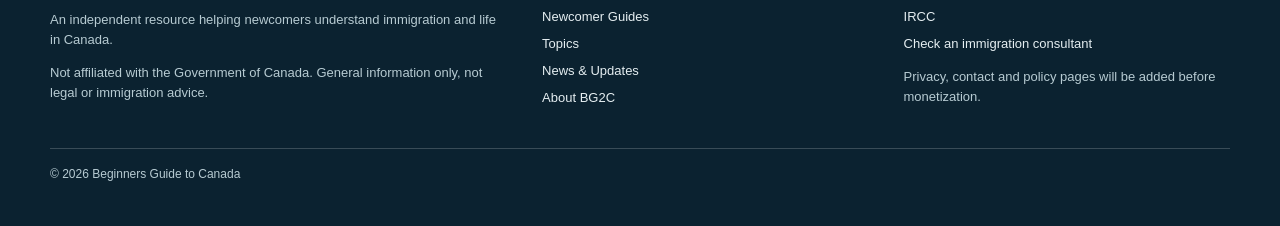
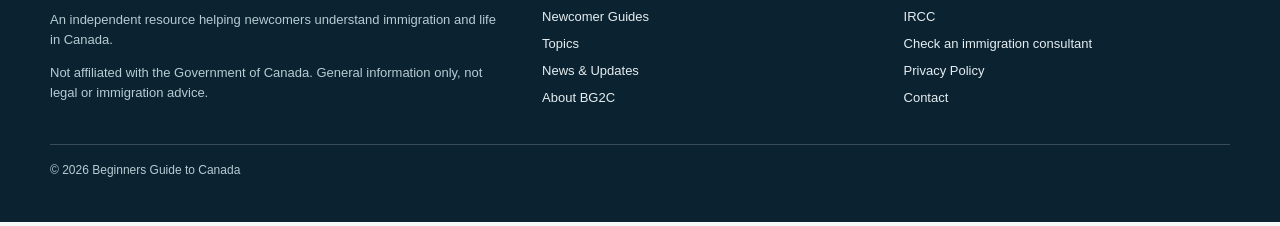
Before and after one commit to amitbhatia1298/beginners-guide-to-canada, a website: page index.html in a window 1280 px wide. Shown: the part 2832-3058 px from the top of the page. Drawn offline with Linux system fonts and the light colour scheme.

Commit message:
Add privacy and contact links to footer

```diff
--- a/index.html
+++ b/index.html
@@ -40,5 +40,5 @@
 <section class="section" id="updates"><div class="container"><div class="section-heading"><div><div class="eyebrow">Editorial desk</div><h2>News & updates</h2></div><p>Clear explanations of Canadian immigration developments, with sources and dates, are coming soon.</p></div><div class="news"><div class="news-main"><div class="eyebrow">Coming soon • News coverage</div><h3>Canadian immigration updates, explained without the jargon.</h3><p>When BG2C publishes news, each article will explain what changed, who is affected, what to do next, and where to verify the information.</p><div class="note">This is a design preview. We have intentionally not published placeholder stories as real news.</div></div><aside class="news-aside"><div class="eyebrow">Trusted official sources</div><h3>Check the latest directly</h3><ul><li><a href="https://www.canada.ca/en/immigration-refugees-citizenship.html" target="_blank" rel="noopener">Immigration, Refugees and Citizenship Canada ↗</a></li><li><a href="https://www.canada.ca/en/immigration-refugees-citizenship/news.html" target="_blank" rel="noopener">IRCC news releases ↗</a></li><li><a href="https://www.canada.ca/en/services/benefits.html" target="_blank" rel="noopener">Government of Canada benefits ↗</a></li></ul></aside></div></div></section>
 <section class="section about" id="about"><div class="container about-grid"><div><div class="eyebrow">The story behind BG2C</div><h2>Built from a real newcomer journey.</h2><p>Clear guidance. Real experience. Official sources.</p></div><div><p>Beginners Guide to Canada, or BG2C for short, is a free resource for people who are planning to move to Canada, are going through the process, or have just landed.</p><p>I came from India, studied operations management in New Zealand and worked in inventory control there for a few years. In 2019 I moved to Canada as a permanent resident, and in 2023 I became a citizen. Each stage had its own forms, rules and waiting, and finding information I could rely on was part of every one of them. BG2C is the guide I wanted at each of those points.</p><p>I am not a lawyer or a licensed immigration consultant. I share what I learned, point to the official source and say when something is only my experience.</p></div></div></section>
 </main>
-<footer class="footer"><div class="container"><div class="footer-grid"><div><h3>Beginners Guide to Canada</h3><p>An independent resource helping newcomers understand immigration and life in Canada.</p><p>Not affiliated with the Government of Canada. General information only, not legal or immigration advice.</p></div><div><h3>Explore</h3><a href="#guides">Newcomer Guides</a><a href="#topics">Topics</a><a href="#updates">News & Updates</a><a href="#about">About BG2C</a></div><div><h3>Official resources</h3><a href="https://www.canada.ca/en/immigration-refugees-citizenship.html">IRCC</a><a href="https://college-ic.ca/">Check an immigration consultant</a><p>Privacy, contact and policy pages will be added before monetization.</p></div></div><div class="small">© 2026 Beginners Guide to Canada</div></div></footer>
+<footer class="footer"><div class="container"><div class="footer-grid"><div><h3>Beginners Guide to Canada</h3><p>An independent resource helping newcomers understand immigration and life in Canada.</p><p>Not affiliated with the Government of Canada. General information only, not legal or immigration advice.</p></div><div><h3>Explore</h3><a href="#guides">Newcomer Guides</a><a href="#topics">Topics</a><a href="#updates">News & Updates</a><a href="#about">About BG2C</a></div><div><h3>Official resources</h3><a href="https://www.canada.ca/en/immigration-refugees-citizenship.html">IRCC</a><a href="https://college-ic.ca/">Check an immigration consultant</a><a href="/privacy/">Privacy Policy</a><a href="/contact/">Contact</a></div></div><div class="small">© 2026 Beginners Guide to Canada</div></div></footer>
 </body></html>
```
